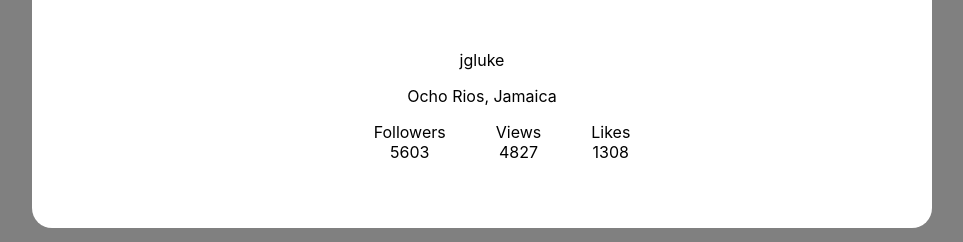
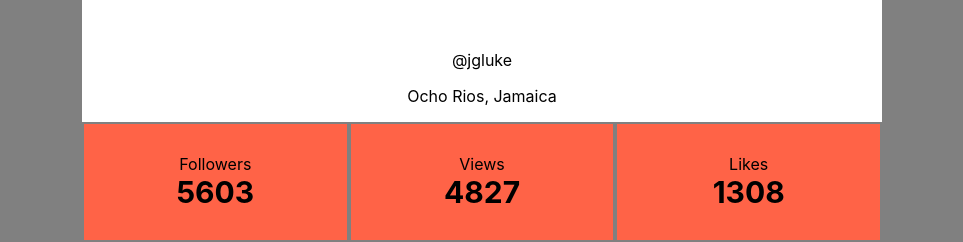
Before and after one commit to beligrous/goit-react-hw-01-components, a React (Create React App) app: page / in a window 1280 px wide. Shown: the part 574-816 px from the top of the page, without its empty margins (218-1181 px from the left). Built offline with nearby package versions, Linux system fonts and the light colour scheme.

Commit message:
finish task 1

```diff
--- a/src/components/Profile/Profile.jsx
+++ b/src/components/Profile/Profile.jsx
@@ -1,5 +1,12 @@
 import PropTypes from 'prop-types';
-import { Container, Image, Stats, StatsItem, Name } from './Profile.styled';
+import {
+  Container,
+  Image,
+  StatsList,
+  StatsItem,
+  Name,
+  Stats,
+} from './Profile.styled';
 
 export default function Profile({ username, tag, location, avatar, stats }) {
   return (
@@ -7,23 +14,23 @@ export default function Profile({ username, tag, location, avatar, stats }) {
       <div>
         <Image src={avatar} alt={username} className="avatar" />
         <Name>{username}</Name>
-        <p className="tag">{tag}</p>
+        <p className="tag">@{tag}</p>
         <p className="location">{location}</p>
       </div>
-      <Stats>
+      <StatsList>
         <StatsItem>
-          <span className="label">Followers</span>
-          <span className="quantity">{stats.followers}</span>
+          <span>Followers</span>
+          <Stats>{stats.followers}</Stats>
         </StatsItem>
         <StatsItem>
-          <span className="label">Views</span>
-          <span className="quantity">{stats.views}</span>
+          <span>Views</span>
+          <Stats>{stats.views}</Stats>
         </StatsItem>
         <StatsItem>
-          <span className="label">Likes</span>
-          <span className="quantity">{stats.likes}</span>
+          <span>Likes</span>
+          <Stats>{stats.likes}</Stats>
         </StatsItem>
-      </Stats>
+      </StatsList>
     </Container>
   );
 }
--- a/src/components/Profile/Profile.styled.jsx
+++ b/src/components/Profile/Profile.styled.jsx
@@ -2,8 +2,8 @@ import styled from '@emotion/styled';
 
 export const Container = styled.div`
   width: 800px;
+  padding-top: 50px;
   margin: auto;
-  padding: 50px;
   text-align: center;
   background-color: white;
   border-radius: 20px;
@@ -14,19 +14,28 @@ export const Image = styled.img`
   border: 5px solid grey;
 `;
 
-export const Stats = styled.ul`
+export const StatsList = styled.ul`
   display: flex;
-  gap: 50px;
   justify-content: center;
+  padding-left: 0;
+  background-color: tomato;
 `;
 
 export const StatsItem = styled.li`
   display: flex;
   flex-direction: column;
+  flex-basis: calc((100% - 100px) / 3);
+  padding: 30px;
   list-style: none;
+  border: 2px solid grey;
 `;
 
 export const Name = styled.p`
   font-size: 50px;
   font-weight: 700;
 `;
+
+export const Stats = styled.span`
+  font-weight: 700;
+  font-size: 30px;
+`;
--- a/src/components/Statistic/Statistic.styled.jsx
+++ b/src/components/Statistic/Statistic.styled.jsx
@@ -4,7 +4,6 @@ export const Container = styled.section`
   width: 800px;
   margin: auto;
   margin-top: 50px;
-  padding: 50px;
   text-align: center;
   background-color: white;
   border-radius: 20px;
```
